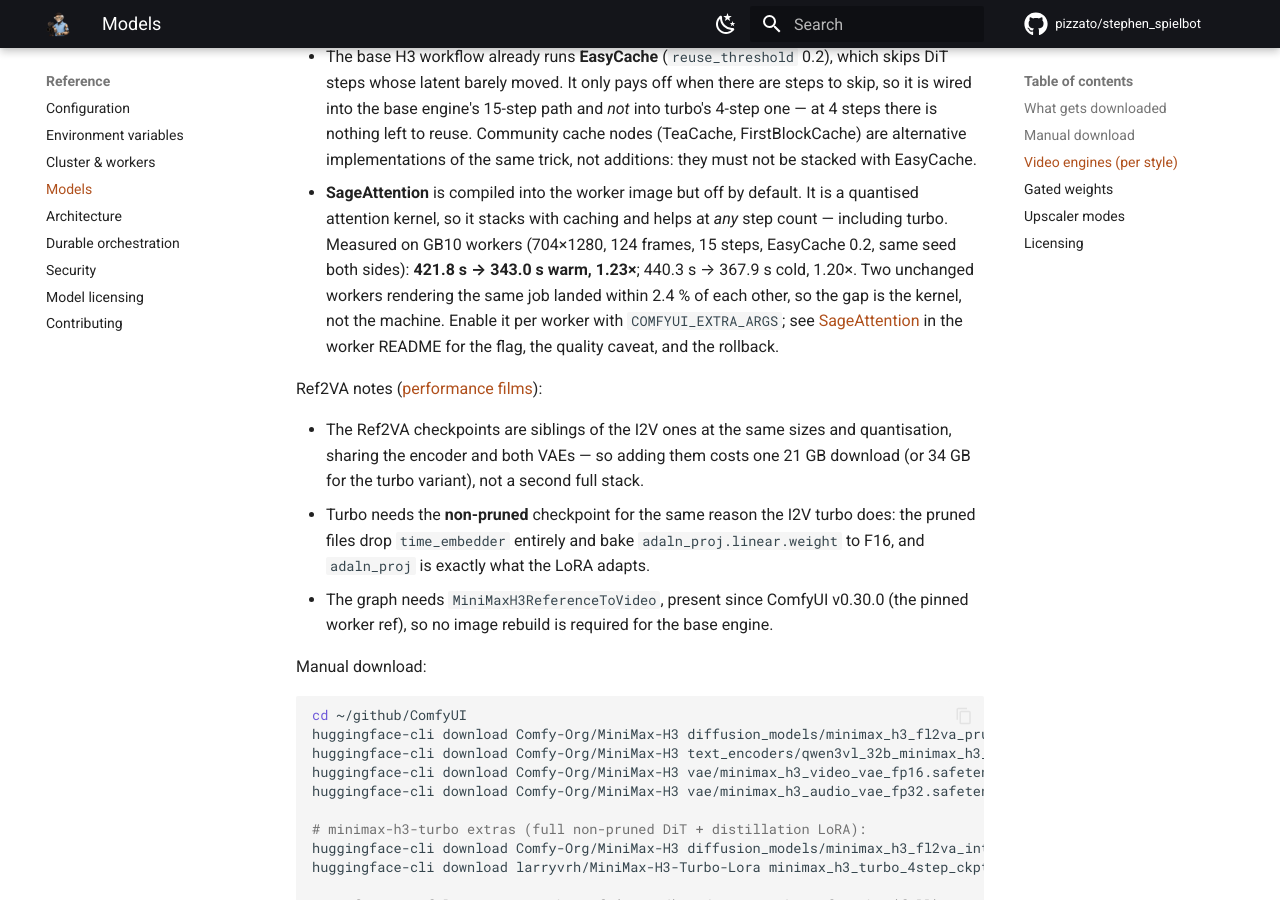
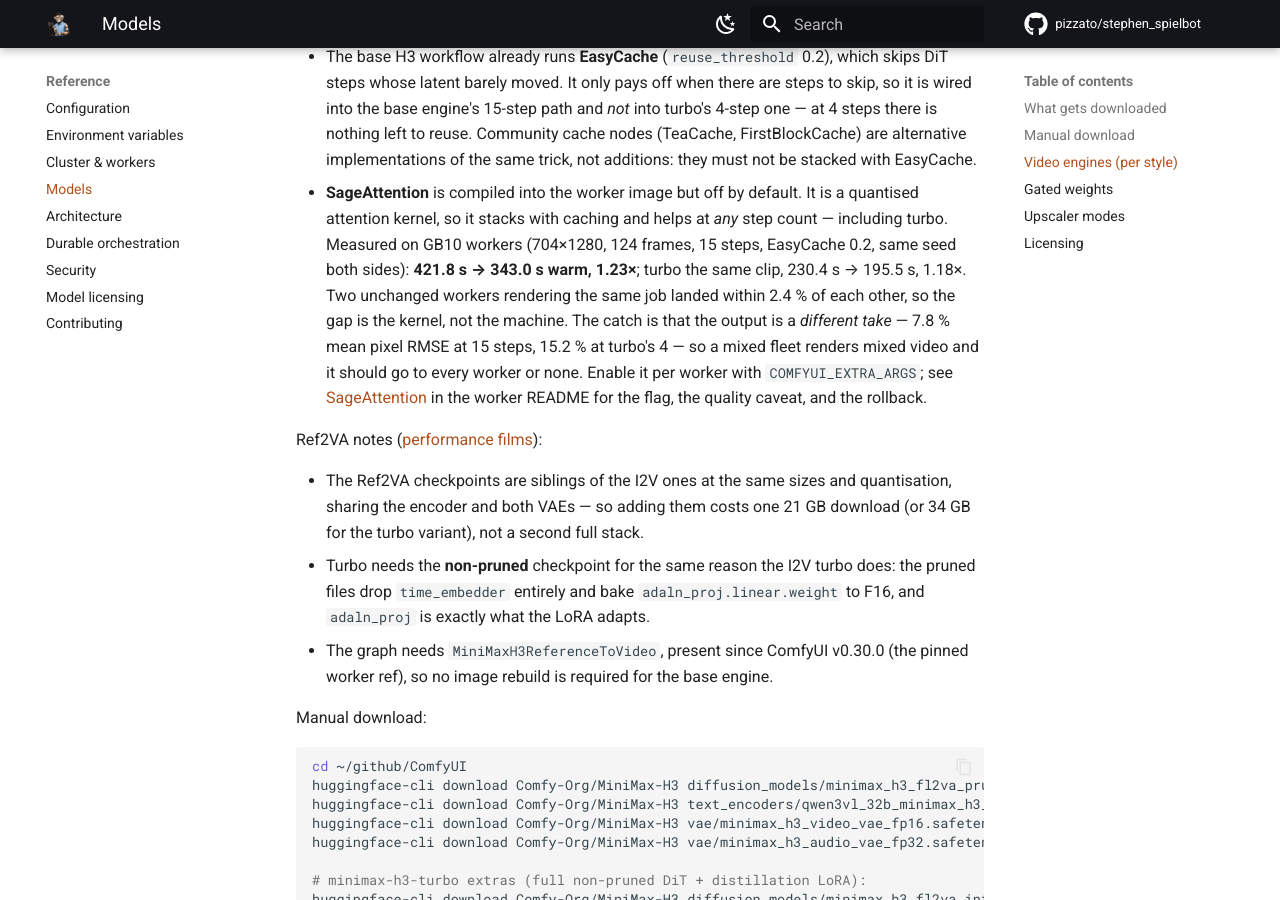
Before and after one commit to pizzato/stephen_spielbot, an MkDocs documentation site: the page built from docs/models.md, in a window 1280 px wide and 900 px high, scrolled down 2913 px. Built offline with MkDocs 1.6.1 and Material for MkDocs 9.7.7, drawn with Linux system fonts in a browser that asks for light colours; comment, search, counter and statistics services are not loaded.

Commit message:
Docs: SageAttention changes the take, not just the clock
Turbo measured on identical images differing only by the flag (s2 vs s3,
same spielbot-comfyui:sage-test): 230.4s -> 195.5s warm, 1.18x; cold
254.7s -> 217.3s, 1.17x.

Revises the quality claim. Mean luma said H3 was untouched (137.4 vs
136.3); per-pixel RMSE says otherwise -- 7.8% at 15 steps and 15.2% at
turbo's 4, against 1.8-2.2% for FLUX stills. Within a clip it compounds:
turbo frame 20 differs by RMSE 20, frame 100 by 49. Fewer steps means
each carries more weight, so the same per-step error is damped less.

Nothing is broken -- brightness tracks and no clip came back black -- but
it is a different sample, so a mixed fleet renders mixed video. That
matters for re-renders, per-scene retakes and reassembly: all workers or
none.

Co-Authored-By: Claude Opus 5 <noreply@anthropic.com>

```diff
--- a/docs/models.md
+++ b/docs/models.md
@@ -126,9 +126,12 @@ Speed knobs that sit outside the engine picker:
   quantised attention kernel, so it stacks with caching and helps at *any* step
   count — including turbo. Measured on GB10 workers (704×1280, 124 frames,
   15 steps, EasyCache 0.2, same seed both sides): **421.8 s → 343.0 s warm,
-  1.23×**; 440.3 s → 367.9 s cold, 1.20×. Two unchanged workers rendering the
-  same job landed within 2.4 % of each other, so the gap is the kernel, not the
-  machine. Enable it per worker with `COMFYUI_EXTRA_ARGS`; see
+  1.23×**; turbo the same clip, 230.4 s → 195.5 s, 1.18×. Two unchanged workers
+  rendering the same job landed within 2.4 % of each other, so the gap is the
+  kernel, not the machine. The catch is that the output is a *different take* —
+  7.8 % mean pixel RMSE at 15 steps, 15.2 % at turbo's 4 — so a mixed fleet
+  renders mixed video and it should go to every worker or none. Enable it per
+  worker with `COMFYUI_EXTRA_ARGS`; see
   [SageAttention](https://github.com/pizzato/stephen_spielbot/blob/main/docker/README.md#sageattention-opt-in)
   in the worker README for the flag, the quality caveat, and the rollback.
 
```
Also changed, not shown: docker/README.md (+21 -5 lines).
